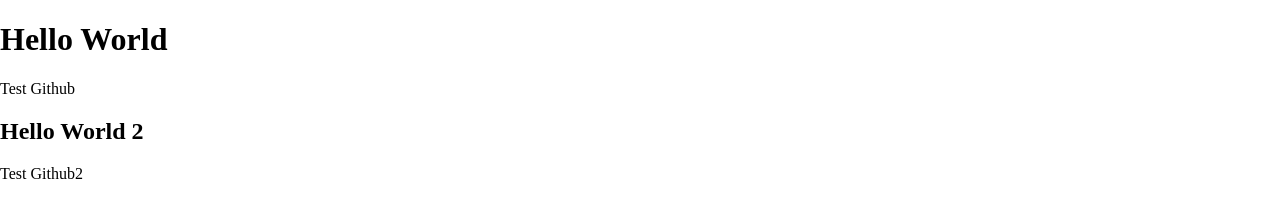
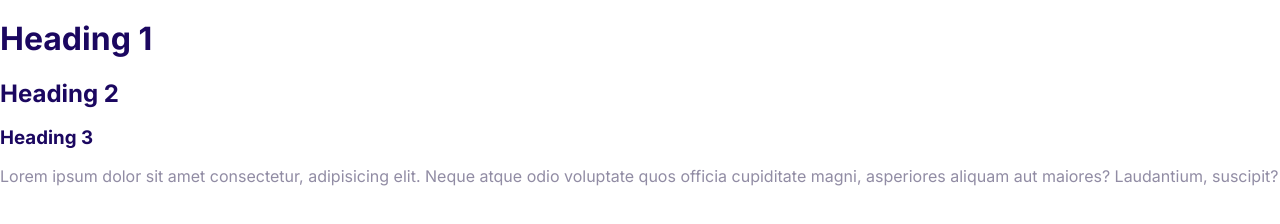
Before and after one commit to githubTestUno/CloudProject, a plain HTML site: page Cloud Project/index.html in a window 1280 px wide. Drawn offline with Linux system fonts and the light colour scheme.

Commit message:
setting up the color and font style for headings and body

```diff
--- a/Cloud Project/css/styles.css
+++ b/Cloud Project/css/styles.css
@@ -5,9 +5,17 @@
   --color-headings: #1b0760;
   --color-body: #918ca4;
 }
-
 /* 1st, identify the primary, secondary, and accent color.
    2nd, Define the color pallet using the variables. So we can reuse them in multiple places.
    Note: use the :root pseudo selector = <html> element
         :root - define the global variables
     */
+body {
+  font-family: Inter, Arial, Halvetica, sans-serif;
+  color: var(--color-body);
+}
+h1,
+h2,
+h3 {
+  color: var(--color-headings);
+}
--- a/Cloud Project/index.html
+++ b/Cloud Project/index.html
@@ -5,17 +5,20 @@
     <meta charset="UTF-8">
     <meta http-equiv="X-UA-Compatible" content="IE=edge">
     <meta name="viewport" content="width=device-width, initial-scale=1.0">
+    <link rel="preconnect" href="https://fonts.googleapis.com">
+    <link rel="preconnect" href="https://fonts.gstatic.com" crossorigin>
+    <link href="https://fonts.googleapis.com/css2?family=Inter:wght@400;700&display=swap" rel="stylesheet">
     <link rel="stylesheet" href="css/normalize.css">
     <link rel="stylesheet" href="css/styles.css">
     <title>Cloud Project</title>
 </head>
 
 <body>
-    <h1>Hello World</h1>
-    <p>Test Github</p>
-    <h2>Hello World 2</h2>
-    <p>Test Github2</p>
-    <div class="container"></div>
+    <h1>Heading 1</h1>
+    <h2>Heading 2</h2>
+    <h3>Heading 3</h3>
+    <p>Lorem ipsum dolor sit amet consectetur, adipisicing elit. Neque atque odio voluptate quos officia cupiditate
+        magni, asperiores aliquam aut maiores? Laudantium, suscipit?</p>
 </body>
 
 </html>
```
